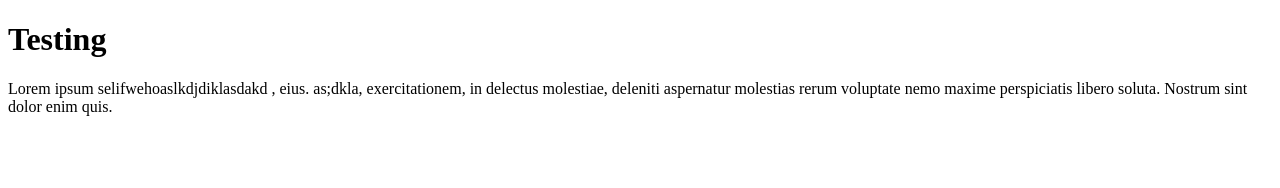
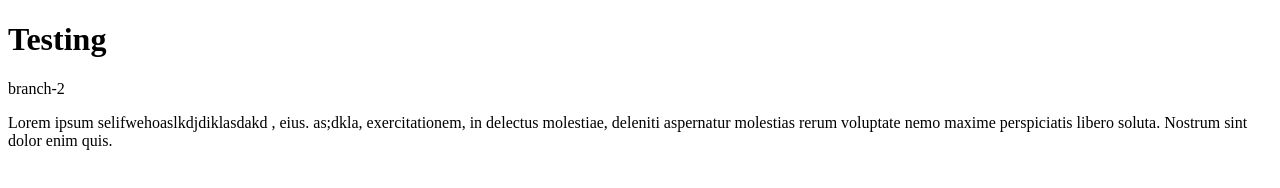
Before and after one commit to Noobi-Nobita/DemoRepo, a plain HTML site: page test.html in a window 1280 px wide. Drawn offline with Linux system fonts and the light colour scheme.

Commit message:
second branch comit2

```diff
--- a/test.html
+++ b/test.html
@@ -7,6 +7,7 @@
 </head>
 <body>
     <h1>Testing</h1>
+    <span>branch-2</span>
     <p>Lorem ipsum selifwehoaslkdjdiklasdakd , eius. as;dkla, exercitationem, in delectus molestiae, deleniti aspernatur molestias rerum voluptate nemo maxime perspiciatis libero soluta. Nostrum sint dolor enim quis.</p>
 </body>
 </html>
```
